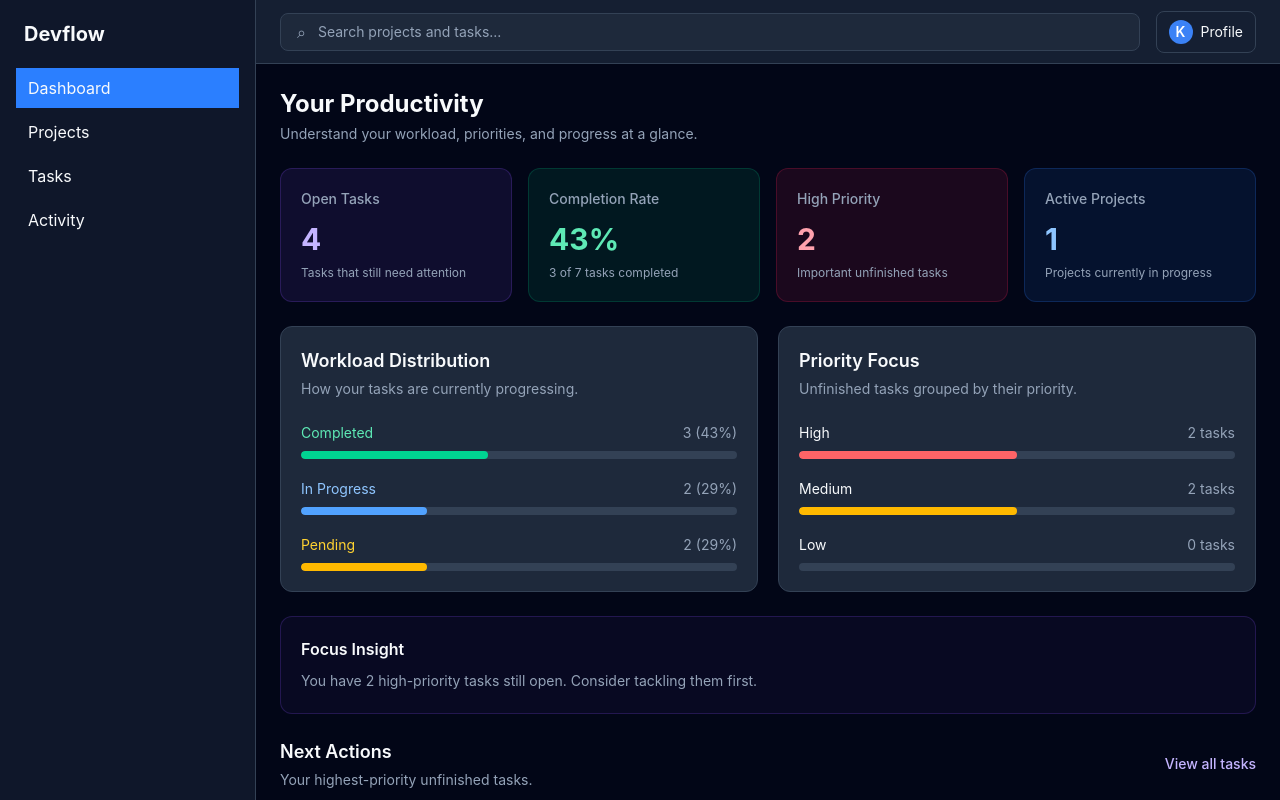
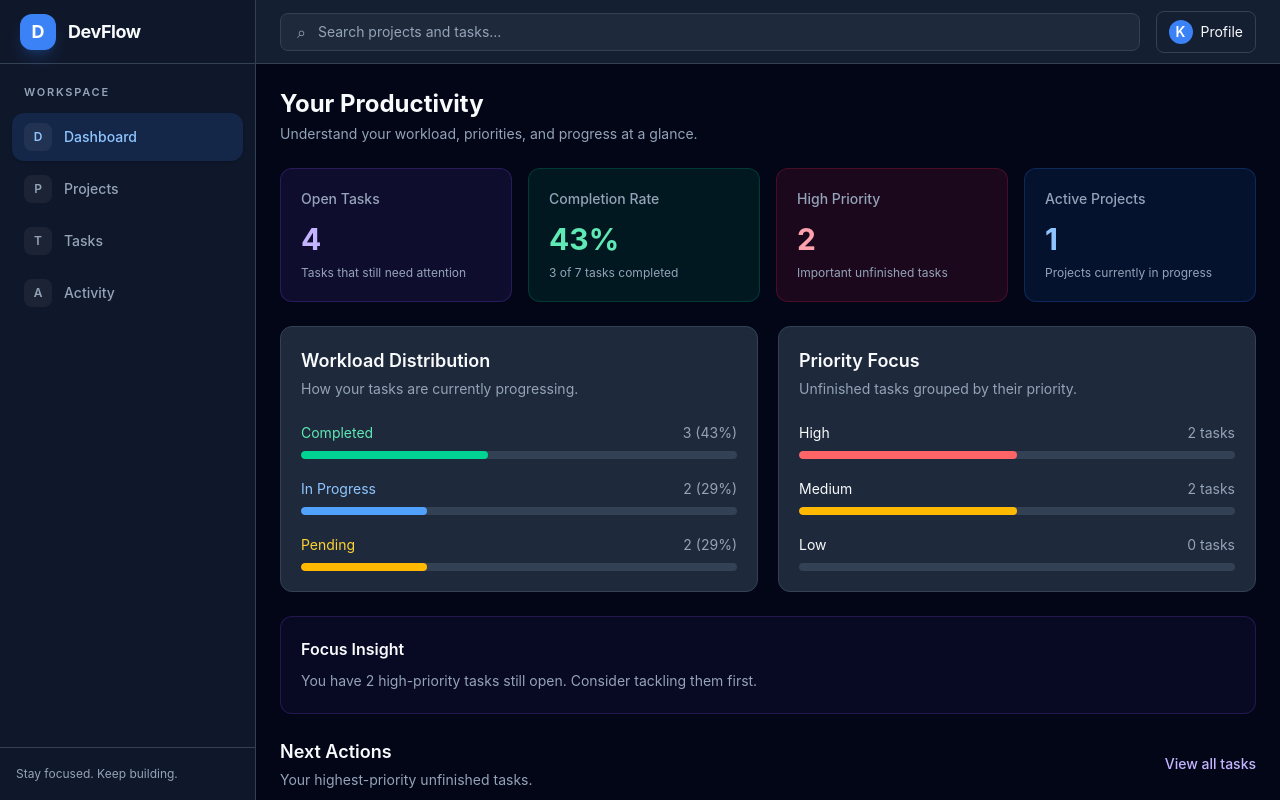
Before and after one commit to krishna-hingu/devflow, a React (Vite) app: page /dashboard in a window 1280 px wide. Shown: the top 800 px of the page. Built offline with nearby package versions, Linux system fonts and the light colour scheme.

Commit message:
feat: add responsive collapsible navigation sidebar

```diff
--- a/src/components/layout/Sidebar.jsx
+++ b/src/components/layout/Sidebar.jsx
@@ -1,45 +1,125 @@
-import { NavLink } from "react-router-dom";
+import { Link, NavLink } from "react-router-dom";
 
 const navigationItems = [
   {
     name: "Dashboard",
     path: "/dashboard",
+    abbreviation: "D",
   },
   {
     name: "Projects",
     path: "/projects",
+    abbreviation: "P",
   },
   {
     name: "Tasks",
     path: "/tasks",
+    abbreviation: "T",
   },
   {
     name: "Activity",
     path: "/activity",
+    abbreviation: "A",
   },
 ];
 
-function Sidebar() {
+function Sidebar({ isMobileOpen, isCollapsed, onClose }) {
+  const sidebarVisibility = isMobileOpen
+    ? "translate-x-0"
+    : "-translate-x-full lg:translate-x-0";
+
+  const sidebarWidth = isCollapsed ? "lg:w-[5rem]" : "lg:w-64";
+
   return (
-    <aside className="w-64 min-h-screen bg-devflow-sidebar border-r border-devflow-border">
-      <div className="px-6 py-5">
-        <h1 className="text-xl font-bold text-devflow-text">Devflow</h1>
+    <aside
+      className={`fixed inset-y-0 left-0 z-50 flex h-dvh w-72 shrink-0 flex-col border-r border-devflow-border bg-devflow-sidebar transition-all duration-300 ease-in-out lg:sticky lg:top-0 lg:z-20 lg:h-screen ${sidebarVisibility} ${sidebarWidth}`}
+      aria-label="Main navigation"
+    >
+      {/* Brand */}
+      <div
+        className={`flex h-16 shrink-0 items-center border-b border-devflow-border ${isCollapsed ? "justify-center px-2" : "justify-between px-5"}`}
+      >
+        <Link
+          to="/dashboard"
+          onClick={onClose}
+          aria-label="DevFlow home"
+          title="Go to Dashboard"
+          className="flex min-w-0 items-center gap-3 rounded-lg outline-none focus-visible:ring-2 focus-visible:ring-devflow-blue"
+        >
+          <span className="flex h-9 w-9 shrink-0 items-center justify-center rounded-xl bg-devflow-blue text-lg font-bold text-white shadow-lg shadow-blue-500/20">
+            D
+          </span>
+          {!isCollapsed && (
+            <span className="truncate text-lg font-bold tracking-tight text-devflow-text">
+              DevFlow
+            </span>
+          )}
+        </Link>
+
+        {/* Close button is available only in the mobile drawer. */}
+        <button
+          type="button"
+          aria-label="Close navigation menu"
+          onClick={onClose}
+          className="rounded-lg p-2 text-devflow-text-muted transition-colors hover:bg-devflow-card hover:text-devflow-text focus-visible:outline-none focus-visible:ring-2 focus-visible:ring-devflow-blue lg:hidden"
+        >
+          <svg
+            xmlns="http://www.w3.org/2000/svg"
+            viewBox="0 0 24 24"
+            fill="none"
+            stroke="currentColor"
+            strokeWidth="2"
+            className="h-5 w-5"
+            aria-hidden="true"
+          >
+            <path d="m18 6-12 12M6 6l12 12" />
+          </svg>
+        </button>
       </div>
-      <nav className="flex flex-col px-4 gap-1">
-        {navigationItems.map((item) => {
-          return (
+
+      {/* Navigation */}
+      <nav className="flex-1 space-y-1 overflow-y-auto px-3 py-5">
+        {!isCollapsed && (
+          <p className="mb-3 px-3 text-[11px] font-semibold uppercase tracking-[0.16em] text-devflow-text-muted">
+            Workspace
+          </p>
+        )}
+
+        {navigationItems.map((item) => (
           <NavLink
             to={item.path}
             key={item.path}
+            onClick={onClose}
+            title={isCollapsed ? item.name : undefined}
+            aria-label={item.name}
             className={({ isActive }) =>
-                isActive ? "py-2 px-3 bg-blue-500" : "py-2 px-3"
+              `group flex min-h-11 items-center gap-3 rounded-xl px-3 py-2.5 text-sm font-medium transition-colors duration-200 focus-visible:outline-none focus-visible:ring-2 focus-visible:ring-devflow-blue ${
+                isActive
+                  ? "bg-devflow-blue/15 text-blue-300 shadow-sm"
+                  : "text-devflow-text-muted hover:bg-devflow-card hover:text-devflow-text"
+              } ${isCollapsed ? "lg:justify-center lg:px-2" : ""}`
             }
           >
-              {item.name}
+            <span className="flex h-7 w-7 shrink-0 items-center justify-center rounded-lg bg-white/5 text-xs font-semibold text-current">
+              {item.abbreviation}
+            </span>
+            {!isCollapsed && <span className="truncate">{item.name}</span>}
           </NavLink>
-          );
-        })}
+        ))}
       </nav>
+
+      {/* Sidebar Footer */}
+      <div className="shrink-0 border-t border-devflow-border p-4">
+        {!isCollapsed ? (
+          <p className="text-xs leading-5 text-devflow-text-muted">
+            Stay focused. Keep building.
+          </p>
+        ) : (
+          <p className="hidden text-center text-xs text-devflow-text-muted lg:block">
+            D
+          </p>
+        )}
+      </div>
     </aside>
   );
 }
```
Lines whose indentation alone changed are shown as unchanged.
